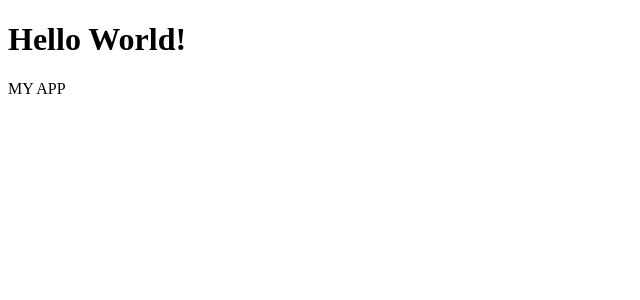
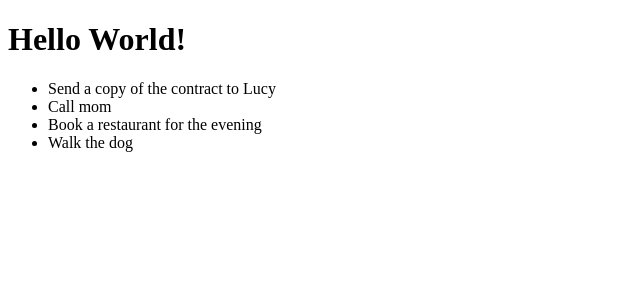
Before and after one commit to Cloudswillopenforme/ng-todo-list, an Angular app: page / in a window 1280 px wide. Shown: the top 300 px of the page, without its empty margins (0-640 px from the left). Built offline with nearby package versions, Linux system fonts and the light colour scheme.

Commit message:
6. todos list added, ngFor

```diff
--- a/src/app/components/todo-list/todo-list.component.html
+++ b/src/app/components/todo-list/todo-list.component.html
@@ -1 +1,3 @@
-<p>{{ title |  uppercase }}</p>
+<ul>
+    <li *ngFor="let todo of todos">{{ todo.title }}</li>
+</ul>
--- a/src/app/components/todo-list/todo-list.component.ts
+++ b/src/app/components/todo-list/todo-list.component.ts
@@ -1,4 +1,5 @@
 import { Component, OnInit } from '@angular/core';
+import Todo from '../../models/todo.interface';
 
 @Component({
   selector: 'app-todo-list',
@@ -7,12 +8,32 @@ import { Component, OnInit } from '@angular/core';
 })
 export class TodoListComponent implements OnInit {
 
-  title: string = '';
+  todos: Array<Todo> = [
+    {
+      "id": 2,
+      "title": "Send a copy of the contract to Lucy",
+      "completed": false
+    },
+    {
+      "id": 3,
+      "title": "Call mom",
+      "completed": true
+    },
+    {
+      "id": 4,
+      "title": "Book a restaurant for the evening",
+      "completed": true
+    },
+    {
+      "title": "Walk the dog",
+      "completed": false,
+      "id": 7
+    }
+  ]
 
   constructor() { }
 
   ngOnInit(): void {
-    this.title = 'my app';
   }
 
 }
--- /dev/null
+++ b/src/app/models/todo.interface.ts
@@ -0,0 +1,5 @@
+export default interface Todo {
+    id?: number,
+    title: string,
+    completed: boolean
+}
```
